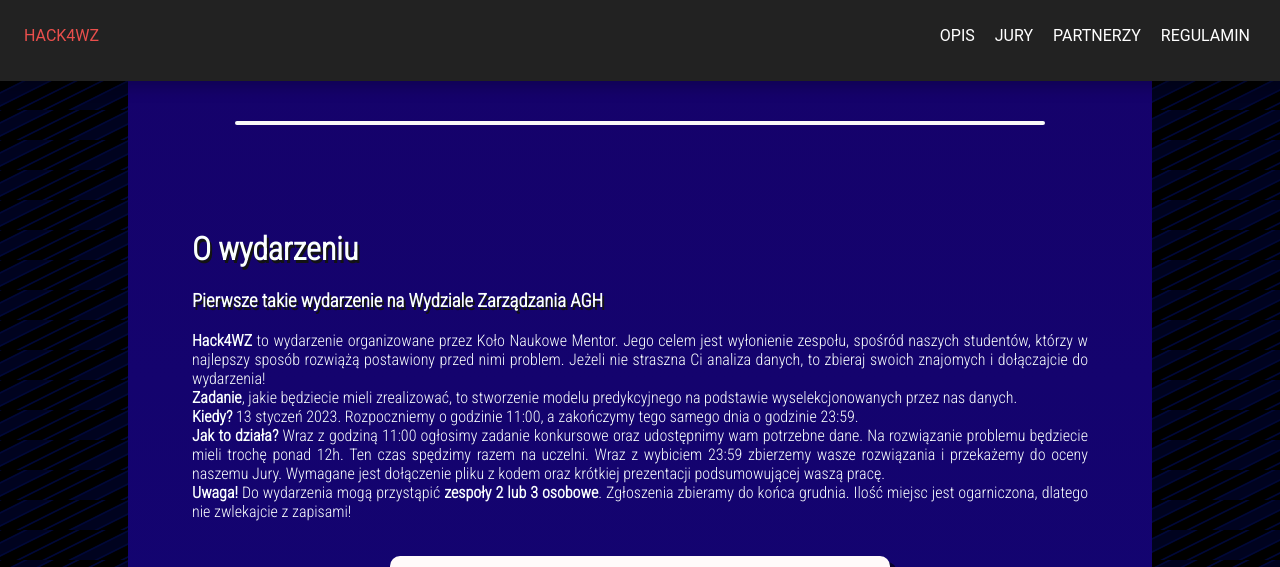
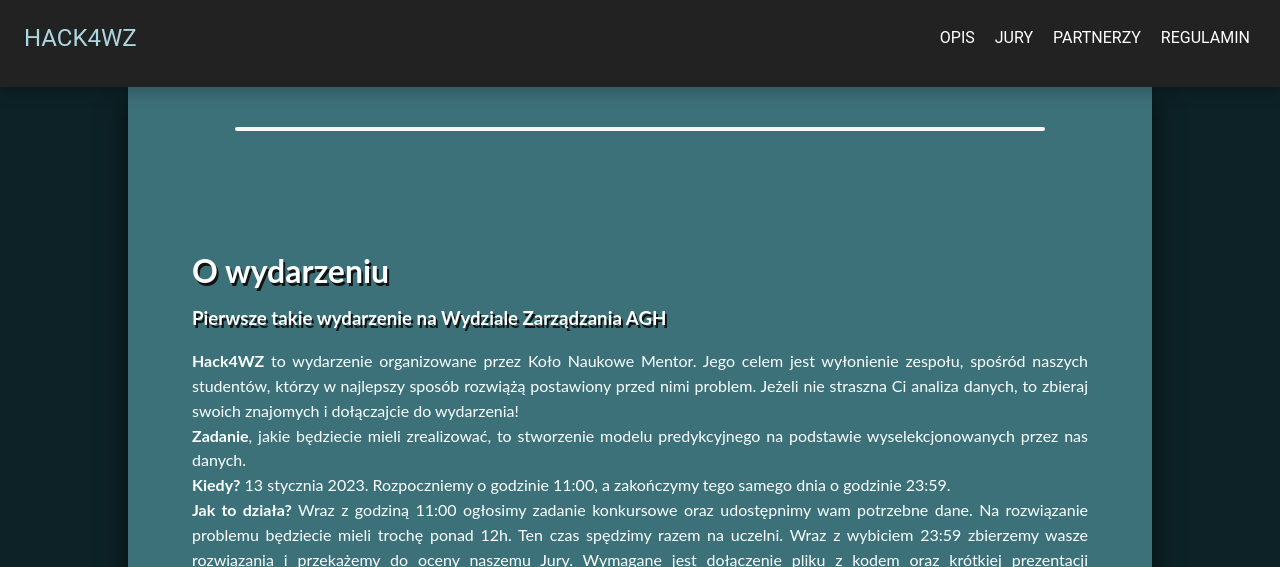
Before and after one commit to PanNorek/hackaton-page, a Flask app: page / in a window 1280 px wide. Shown: the part 880-1447 px from the top of the page. Run offline with Flask 2, Linux system fonts and the light colour scheme; some libraries are stand-ins or nearby versions; grey boxes are pictures that could not be loaded.

Commit message:
color changes

```diff
--- a/static/Styles_loader_background/main_style.css
+++ b/static/Styles_loader_background/main_style.css
@@ -3,9 +3,10 @@
   /* background-color: transparent; */
 }
 body {
-  font-family: "Roboto Condensed", sans-serif;
+  font-family: "Lato", sans-serif;
   font-size: medium;
   color: #fafffe;
+  line-height: 155%;
 }
 .container-main {
   width: 70%;
@@ -15,7 +16,9 @@
   padding-right: 5%;
   padding-top: 2.5%;
   padding-bottom: 2.5%;
-  background-image: linear-gradient(#15026b, #0214a3);
+  /* background-image: linear-gradient(#15026b, #0214a3); */
+  background: rgb(61, 113, 122);
+  box-shadow: 0 15px 25px 0 rgba(0, 0, 0, 0.65);
   text-align: justify;
 }
 a {
@@ -26,7 +29,8 @@
   color: #180ca5;
 }
 html {
-  background-image: url("./s1.png");
+  /* background: rgb(22, 45, 49); */
+  background: #0d2227;
 }
 hr {
   max-width: 90%;
--- a/static/Styles_loader_background/slider.css
+++ b/static/Styles_loader_background/slider.css
@@ -6,6 +6,7 @@
   -webkit-box-shadow: -1px 1px 1px 4px rgba(0, 0, 0, 0.25);
   -moz-box-shadow: 1px 1px 1px 4px rgba(0, 0, 0, 0.25);
   box-shadow: 1px 1px 1px 4px rgba(0, 0, 0, 0.25);
+  padding: 0.2rem;
 }
 
 .slides:nth-child(even) > .slides-img {
@@ -14,6 +15,7 @@
 }
 
 .slides-img img {
+  vertical-align: middle;
   height: auto;
   width: auto;
   max-width: 20vw;
@@ -94,7 +96,3 @@
   z-index: -2;
   filter: blur(35px);
 }
-
-#sekcja2 {
-  top: -120px;
-}
--- a/static/Styles_loader_background/styl_menu_gorne.css
+++ b/static/Styles_loader_background/styl_menu_gorne.css
@@ -24,8 +24,9 @@
 }
 
 .logo {
+  font-size: 1.5rem;
   padding-left: 4px;
-  color: #ea4f4c;
+  color: #add7de;
   animation-name: animation-show;
   animation-duration: 4s;
 }
@@ -58,7 +59,7 @@
 }
 
 .link:hover {
-  color: #eac7c7;
+  color: #add7de;
   letter-spacing: 0.05rem;
 }
 
--- a/templates/index.html
+++ b/templates/index.html
@@ -140,7 +140,7 @@
           <b>Zadanie</b>, jakie będziecie mieli zrealizować, to stworzenie
           modelu predykcyjnego na podstawie wyselekcjonowanych przez nas danych.
           <br />
-          <b>Kiedy?</b> 13 styczeń 2023. Rozpoczniemy o godzinie 11:00, a
+          <b>Kiedy?</b> 13 stycznia 2023. Rozpoczniemy o godzinie 11:00, a
           zakończymy tego samego dnia o godzinie 23:59. <br />
           <b>Jak to działa?</b> Wraz z godziną 11:00 ogłosimy zadanie konkursowe
           oraz udostępnimy wam potrzebne dane. Na rozwiązanie problemu będziecie
```
